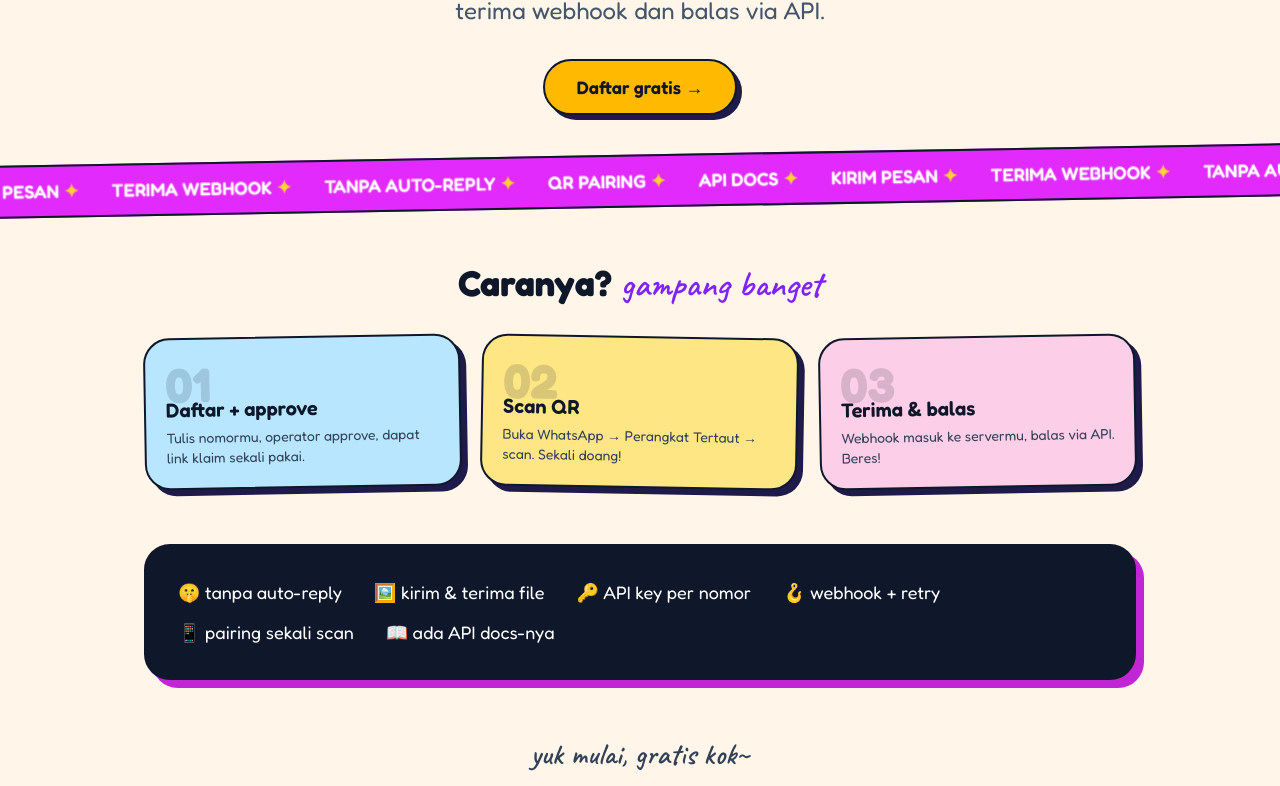
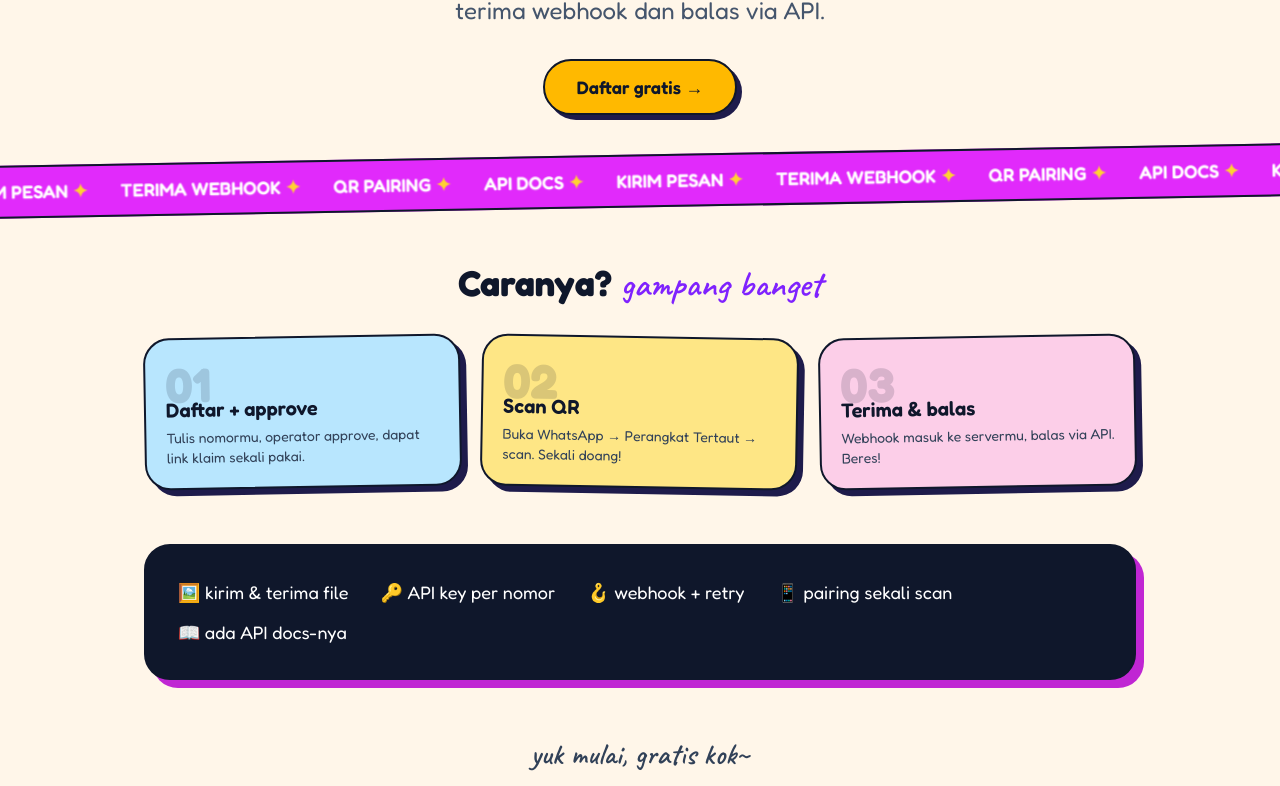
Before and after one commit to sonyarianto/wagaza-web, a Next.js app: page / in a window 1280 px wide. Shown: the part 509-1295 px from the top of the page. Built offline with nearby package versions, Linux system fonts and the light colour scheme.

Commit message:
chore: drop tanpa auto-reply from landing page

```diff
--- a/app/page.tsx
+++ b/app/page.tsx
@@ -1,6 +1,6 @@
 import Link from "next/link";
 
-const TICKER = ["KIRIM PESAN", "TERIMA WEBHOOK", "TANPA AUTO-REPLY", "QR PAIRING", "API DOCS"];
+const TICKER = ["KIRIM PESAN", "TERIMA WEBHOOK", "QR PAIRING", "API DOCS"];
 // Repeat the set so one half is always wider than any viewport;
 // the two halves stay pixel-identical for a seamless -50% loop.
 const HALF = [...TICKER, ...TICKER, ...TICKER, ...TICKER];
@@ -97,7 +97,7 @@ export default function Home() {
       <section className="max-w-5xl mx-auto px-4 pb-14">
         <div className="border-2 border-slate-900 rounded-2xl bg-slate-900 text-white p-6 sm:p-8 shadow-[8px_8px_0_#c026d3]">
           <div className="flex flex-wrap gap-x-8 gap-y-3 font-display text-lg">
-            {["🤫 tanpa auto-reply", "🖼️ kirim & terima file", "🔑 API key per nomor", "🪝 webhook + retry", "📱 pairing sekali scan", "📖 ada API docs-nya"].map(
+            {["🖼️ kirim & terima file", "🔑 API key per nomor", "🪝 webhook + retry", "📱 pairing sekali scan", "📖 ada API docs-nya"].map(
               (f) => (
                 <span key={f}>{f}</span>
               )
```
